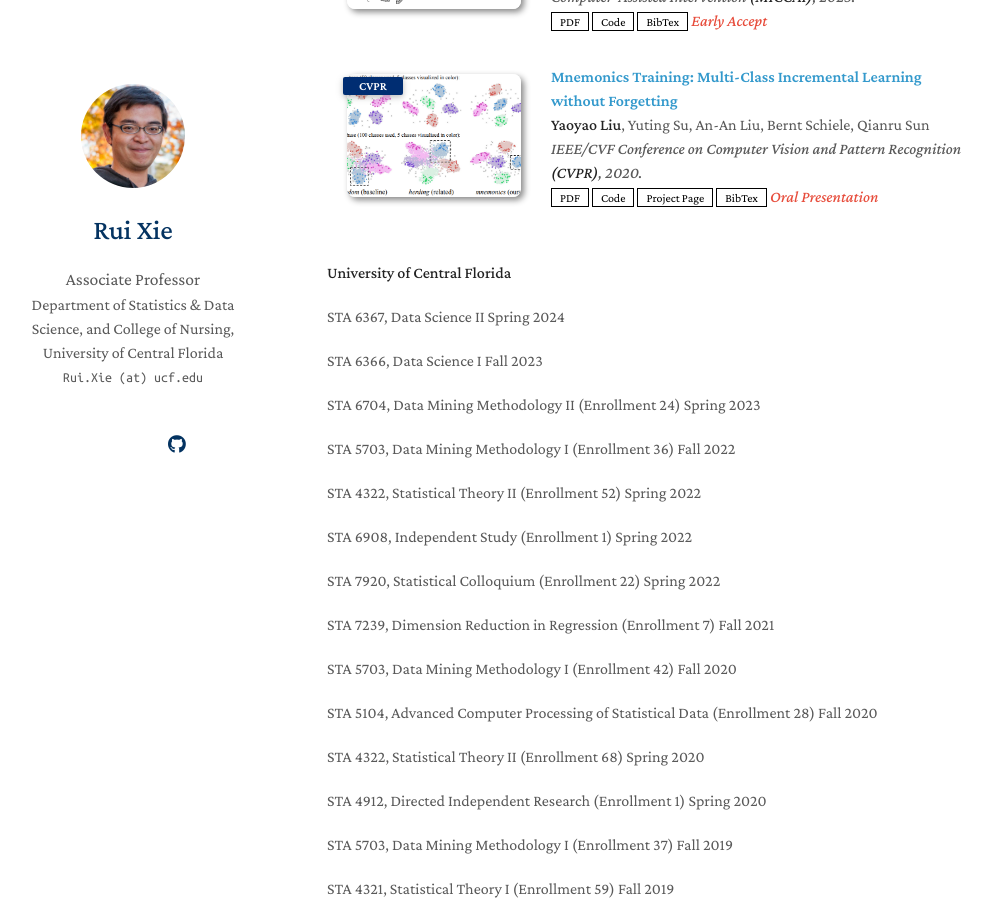
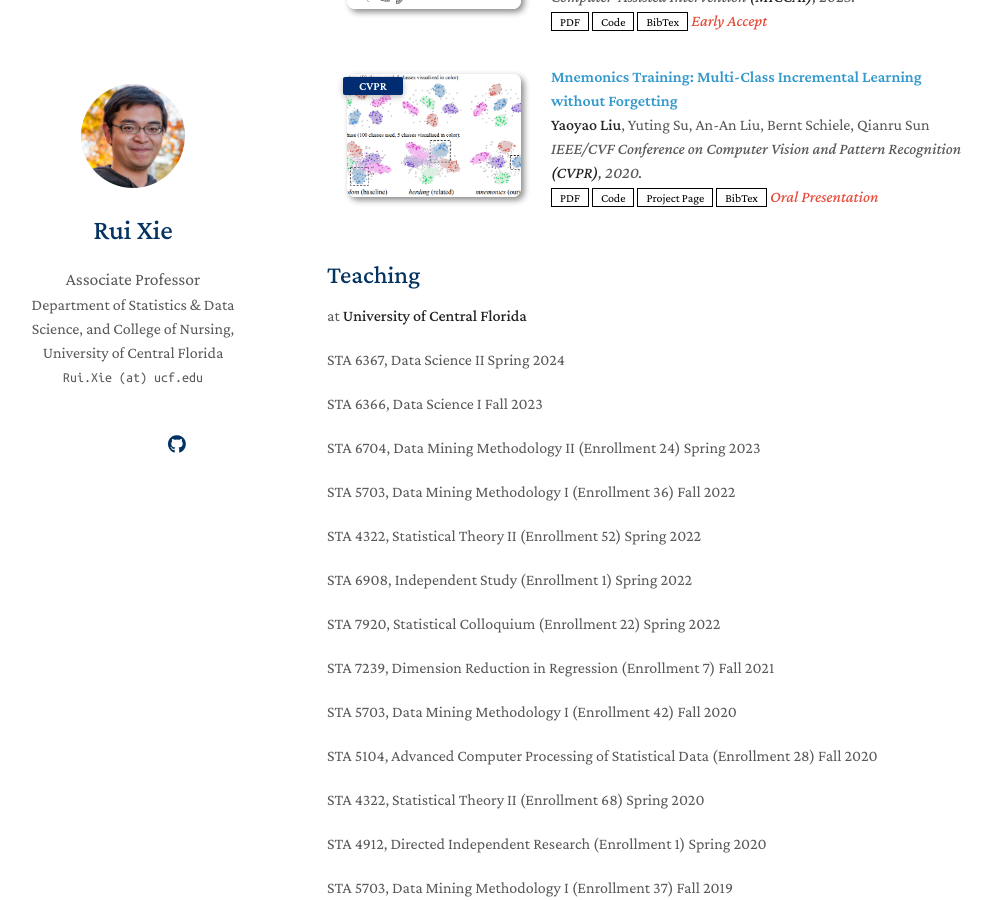
Before and after one commit to ruixie7/ruixie7.github.io, a Jekyll site: the page built from index.md, in a window 1280 px wide and 900 px high, scrolled down 703 px. Shown: the whole window, without its empty margins (143-1134 px from the left). Built offline with Jekyll 4.4.1, drawn with Linux system fonts in a browser that asks for light colours; nearby versions of some CDN libraries; a style sheet for code colours, icons or effects is not loaded; our own code applies the rules of GitHub Pages for plain Markdown files.

Commit message:
Update teaching.md

```diff
--- a/_includes/teaching.md
+++ b/_includes/teaching.md
@@ -1,4 +1,6 @@
-**University of Central Florida**
+## Teaching
+
+at **University of Central Florida**
 
 STA 6367, Data Science II
 Spring 2024
```
